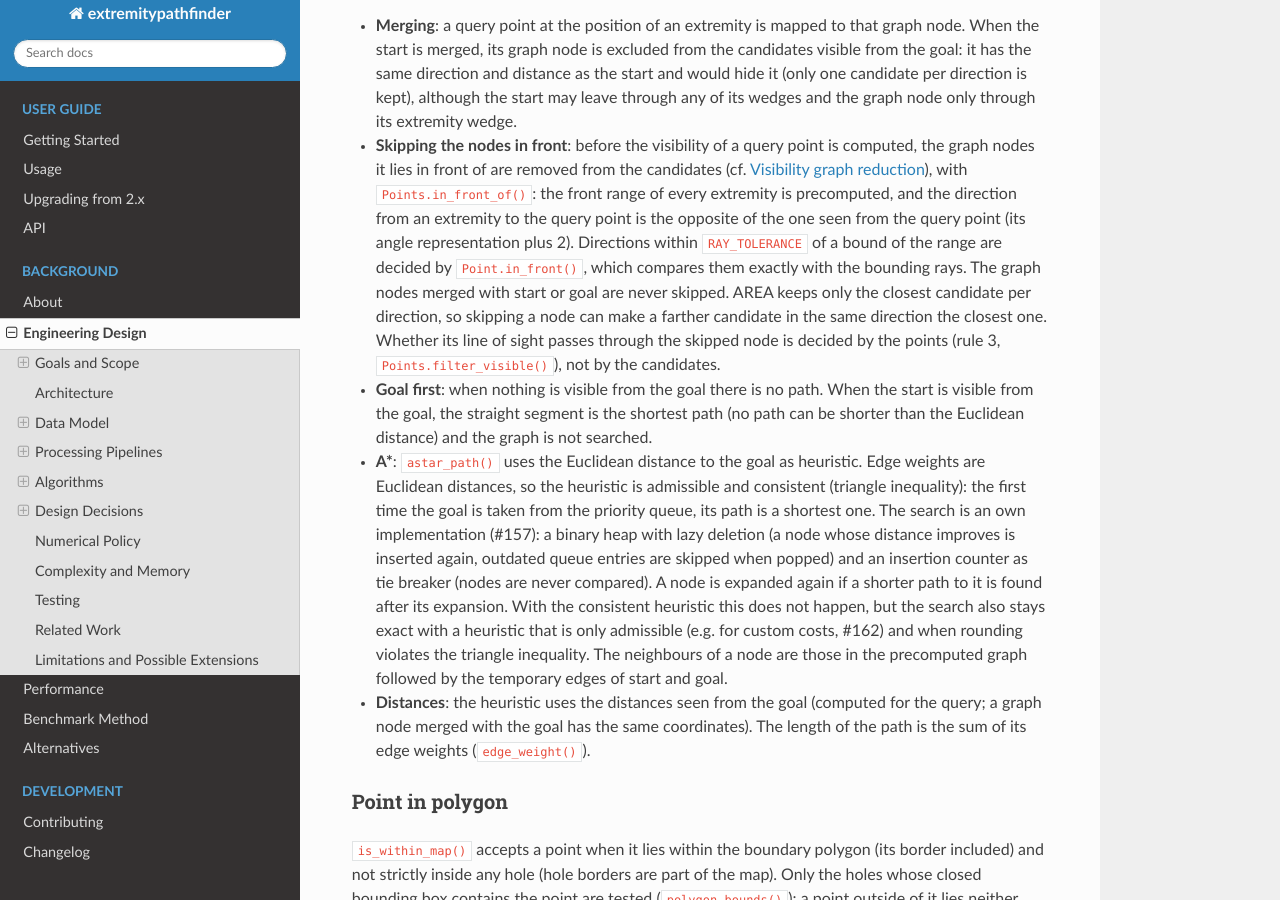
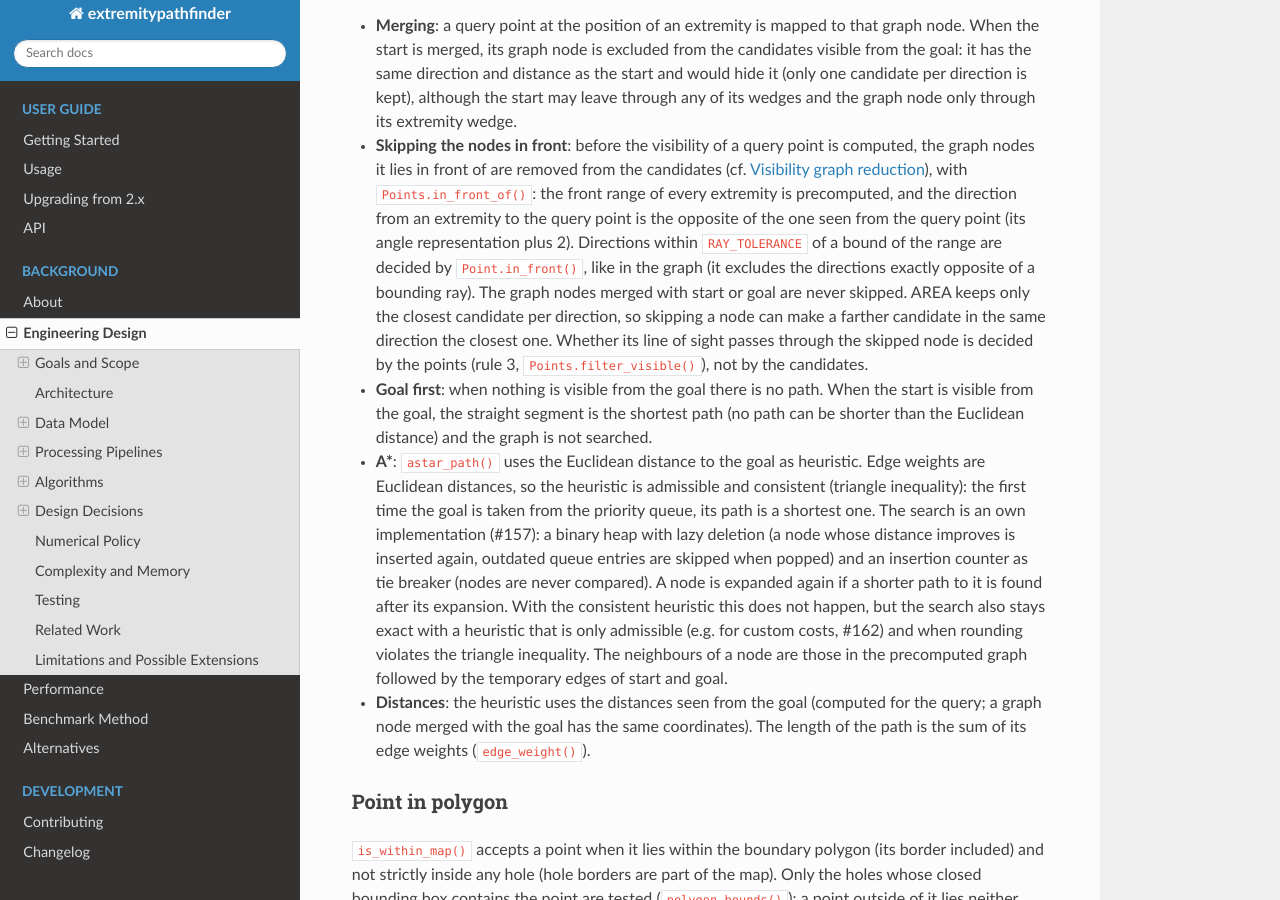
Before and after one commit to jannikmi/extremitypathfinder, a Sphinx documentation site: the page built from docs/8_design.rst, in a window 1280 px wide and 900 px high, scrolled down 10514 px. Built offline with Sphinx 7.4.7 and the Read the Docs theme 3.1.0, drawn with Linux system fonts in a browser that asks for light colours.

Commit message:
Review of #222: amend the comment on query points, the wording of the near-bound test
Co-Authored-By: Claude Opus 5.5 <noreply@anthropic.com>
Claude-Session: https://claude.ai/code/session_01XJqV79YnxvadZgc9KBf7pk

```diff
--- a/docs/8_design.rst
+++ b/docs/8_design.rst
@@ -479,8 +479,8 @@ Query
   in front of are removed from the candidates (cf. `Visibility graph reduction`_), with ``Points.in_front_of()``:
   the front range of every extremity is precomputed, and the direction from an extremity to the query point is the
   opposite of the one seen from the query point (its angle representation plus 2). Directions within
-  ``RAY_TOLERANCE`` of a bound of the range are decided by ``Point.in_front()``, which compares them exactly
-  with the bounding rays. The graph nodes merged with start or goal are never skipped.
+  ``RAY_TOLERANCE`` of a bound of the range are decided by ``Point.in_front()``, like in the graph
+  (it excludes the directions exactly opposite of a bounding ray). The graph nodes merged with start or goal are never skipped.
   AREA keeps only the closest candidate per direction, so skipping a node can make a farther candidate in the same
   direction the closest one. Whether its line of sight passes through the skipped node is decided by the points
   (rule 3, ``Points.filter_visible()``), not by the candidates.
```
Also changed, not shown: 2 other files.
